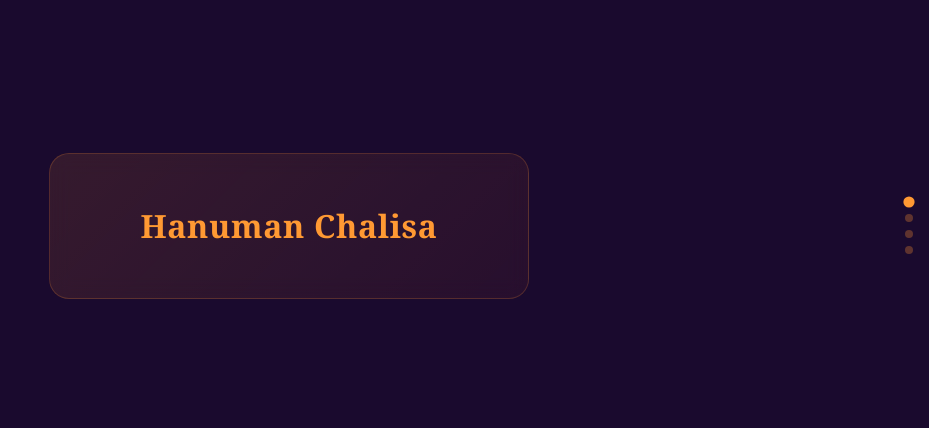
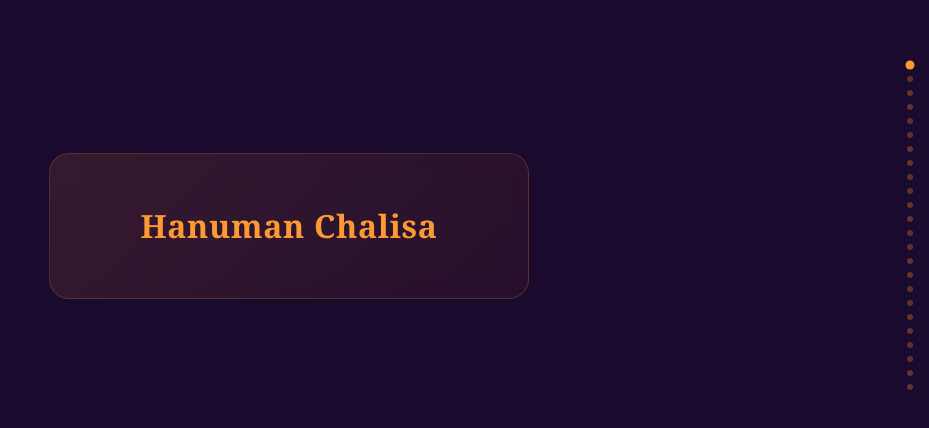
Before and after one commit to nakulpillai/bhakti, a plain HTML site: page index.html in a window 1280 px wide. Shown: the part 174-602 px from the top of the page, without its empty margins (351-1280 px from the left). Drawn offline with Linux system fonts and the light colour scheme.

Commit message:
Add complete Hanuman Chalisa verses (all 22 cards)
Co-Authored-By: Claude Opus 4.6 <noreply@anthropic.com>

```diff
--- a/index.html
+++ b/index.html
@@ -79,8 +79,8 @@
   }
 
   .dot {
-    width: 8px;
-    height: 8px;
+    width: 6px;
+    height: 6px;
     border-radius: 50%;
     background: rgba(255,150,50,0.3);
     transition: background 0.3s, transform 0.3s;
@@ -88,7 +88,7 @@
 
   .dot.active {
     background: #ff9933;
-    transform: scale(1.4);
+    transform: scale(1.5);
   }
 </style>
 </head>
@@ -102,7 +102,27 @@ const cards = [
   { text: "Hanuman Chalisa", isTitle: true },
   { text: "Shri Guru Charan Sarooja-raj\nNija manu Mukura Sudhaari\nBaranau Rahubhara Bimala\nYasha Jo Dayaka Phala Chari" },
   { text: "Budhee-Heen Thanu Jannikay\nSumirow Pavana Kumara\nBala-Budhee Vidya Dehoo Mohee\nHarahu Kalesha Vikaara" },
-  { text: "Jai Hanuman gyan gun sagar\nJai Kapis tihun lok ujagar\n\nRam doot atulit bal dhama\nAnjaani-putra Pavan sut nama" }
+  { text: "Jai Hanuman gyan gun sagar\nJai Kapis tihun lok ujagar\nRam doot atulit bal dhama\nAnjaani-putra Pavan sut nama" },
+  { text: "Mahabir Bikram Bajrangi\nKumati nivar sumati Ke sangi\nKanchan varan viraj subesa\nKanan Kundal Kunchit Kesha" },
+  { text: "Hath Vajra Aur Dhuvaje Viraje\nKaandhe moonj janehu sajai\nSankar suvan kesri Nandan\nTej prataap maha jag vandan" },
+  { text: "Vidyavaan guni ati chatur\nRam kaj karibe ko aatur\nPrabu charitra sunibe-ko rasiya\nRam Lakhan Sita man Basiya" },
+  { text: "Sukshma roop dhari Siyahi dikhava\nVikat roop dhari lank jarava\nBhima roop dhari asur sanghare\nRamachandra ke kaj sanvare" },
+  { text: "Laye Sanjivan Lakhan Jiyaye\nShri Raghuvir Harashi ur laye\nRaghupati Kinhi bahut badai\nTum mam priye Bharat-hi-sam bhai" },
+  { text: "Sahas badan tumharo jash gaave\nAsa-kahi Shripati kanth lagaave\nSankadhik Brahmaadi Muneesa\nNarad-Sarad sahit Aheesa" },
+  { text: "Jam Kuber Digpaal Jahan te\nKavi kovid kahi sake kahan te\nTum upkar Sugreevahin keenha\nRam milaye rajpad deenha" },
+  { text: "Tumharo mantra Vibheeshan maana\nLankeshwar Bhaye Sub jag jana\nJug sahastra jojan par Bhanu\nLeelyo tahi madhur phal janu" },
+  { text: "Prabhu mudrika meli mukh mahee\nJaladhi langhi gaye achraj nahee\nDurgaam kaj jagath ke jete\nSugam anugraha tumhre tete" },
+  { text: "Ram dwaare tum rakhvare\nHoat na agya binu paisare\nSub sukh lahae tumhari sar na\nTum rakshak kahu ko dar naa" },
+  { text: "Aapan tej samharo aapai\nTeenhon lok hank te kanpai\nBhoot pisaach Nikat nahin aavai\nMahavir jab naam sunavae" },
+  { text: "Nase rog harae sab peera\nJapat nirantar Hanumant beera\nSankat se Hanuman chudavae\nMan Karam Vachan dyan jo lavai" },
+  { text: "Sab par Ram tapasvee raja\nTin ke kaj sakal Tum saja\nAur manorath jo koi lavai\nSohi amit jeevan phal pavai" },
+  { text: "Charon Yug partap tumhara\nHai persidh jagat ujiyara\nSadhu Sant ke tum Rakhware\nAsur nikandan Ram dulhare" },
+  { text: "Ashta-sidhi nav nidhi ke dhata\nAs-var deen Janki mata\nRam rasayan tumhare pasa\nSada raho Raghupati ke dasa" },
+  { text: "Tumhare bhajan Ram ko pavai\nJanam-janam ke dukh bisraavai\nAnth-kaal Raghuvir pur jayee\nJahan janam Hari-Bakht Kahayee" },
+  { text: "Aur Devta Chit na dharehi\nHanumanth se hi sarve sukh karehi\nSankat kate-mite sab peera\nJo sumirai Hanumat Balbeera" },
+  { text: "Jai Jai Jai Hanuman Gosahin\nKripa Karahu Gurudev ki nyahin\nJo sat bar path kare kohi\nChutehi bandhi maha sukh hohi" },
+  { text: "Jo yah padhe Hanuman Chalisa\nHoye siddhi sakhi Gaureesa\nTulsidas sada hari chera\nKeejai Nath Hridaye mein dera" },
+  { text: "Pavan Tanay Sankat Harana\nMangala Murati Roop\nRam Lakhan Sita Sahita\nHriday Basahu Soor Bhoop" }
 ];
 
 const container = document.getElementById('container');
--- a/sw.js
+++ b/sw.js
@@ -1,4 +1,4 @@
-const CACHE = 'chalisa-v1';
+const CACHE = 'chalisa-v2';
 const ASSETS = ['./index.html', './manifest.json', './icon-192.png', './icon-512.png'];
 
 self.addEventListener('install', e => {
```
